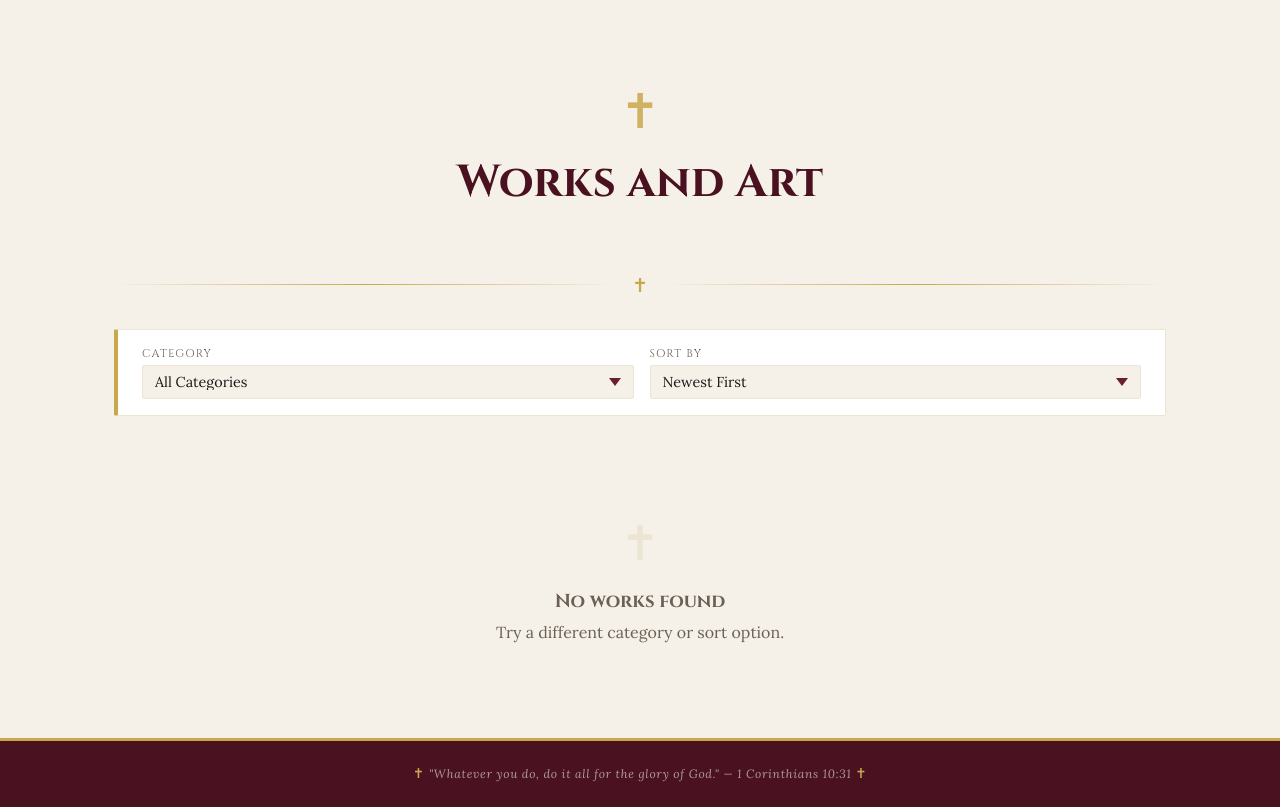
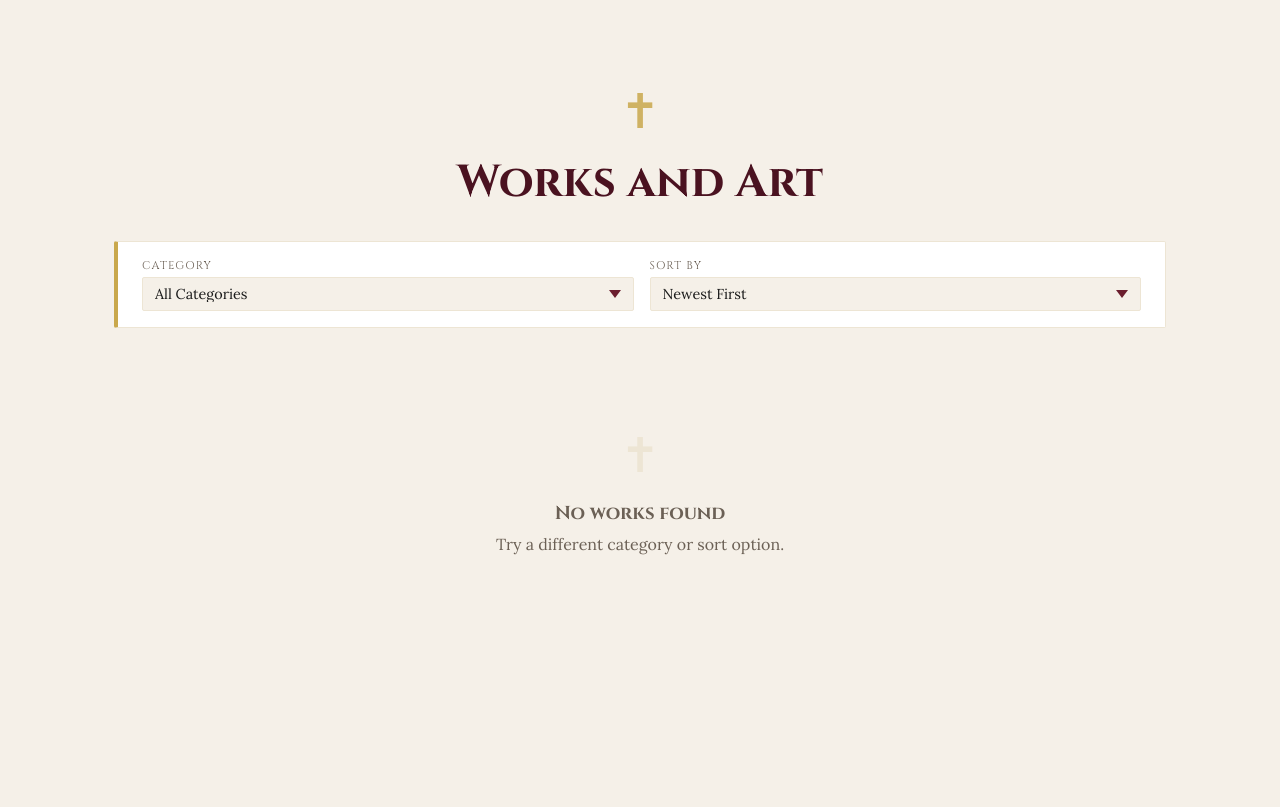
Before and after one commit to Andro-hazem/mahragan-2026, a Django app: page / in a window 1280 px wide. Shown: the part 70-877 px from the top of the page. After the commit the page ends 625 px from the top, so only its background shows below. Run offline with Django 5.2, Linux system fonts and the light colour scheme; data that the repository does not hold is empty.

Commit message:
clear data

```diff
--- a/festival/views.py
+++ b/festival/views.py
@@ -1,4 +1,4 @@
-from django.contrib.auth import login
+from django.contrib.auth import login, logout
 from django.shortcuts import render, get_object_or_404, redirect
 from django.contrib.auth.decorators import login_required
 from django.contrib import messages
@@ -47,6 +47,7 @@ def work_detail(request, pk):
     work = get_object_or_404(Work, pk=pk)
     comments = work.comments.all().order_by('-created_at')
     user_has_voted = False
+    comment_form = CommentForm()
 
     if request.user.is_authenticated:
         user_has_voted = Vote.objects.filter(user=request.user, work=work).exists()
@@ -55,6 +56,7 @@ def work_detail(request, pk):
         'work': work,
         'comments': comments,
         'user_has_voted': user_has_voted,
+        'comment_form': comment_form,
     })
 
 
@@ -96,7 +98,3 @@ def register(request):
     else:
         form = RegisterForm()
     return render(request, 'registration/register.html', {'form': form})
-
-def signout(request):
-    if request.method == 'POST':
-        user = request.user
--- a/templates/base.html
+++ b/templates/base.html
@@ -3,7 +3,7 @@
 <head>
     <meta charset="UTF-8">
     <meta name="viewport" content="width=device-width, initial-scale=1.0">
-    <title>{% block title %}Church Festival{% endblock %}</title>
+    <title>{% block title %}Festival{% endblock %}</title>
     <link href="https://fonts.googleapis.com/css2?family=Cinzel:wght@400;600;700&family=Lora:ital,wght@0,400;0,500;1,400&display=swap" rel="stylesheet">
     <style>
         *, *::before, *::after { box-sizing: border-box; margin: 0; padding: 0; }
@@ -92,26 +92,6 @@
             color: var(--burgundy-dk) !important;
         }
 
-        /* ── CROSS DIVIDER ── */
-        .cross-divider {
-            display: flex;
-            align-items: center;
-            gap: 1rem;
-            margin: 2rem 0;
-        }
-
-        .cross-divider::before,
-        .cross-divider::after {
-            content: '';
-            flex: 1;
-            height: 1px;
-            background: linear-gradient(to right, transparent, var(--gold), transparent);
-        }
-
-        .cross-divider span {
-            color: var(--gold);
-            font-size: 1.2rem;
-        }
 
         /* ── MESSAGES ── */
         .messages {
@@ -226,19 +206,6 @@
             box-shadow: 0 8px 24px rgba(107, 30, 46, 0.12);
         }
 
-        /* ── FOOTER ── */
-        footer {
-            background: var(--burgundy-dk);
-            border-top: 3px solid var(--gold);
-            color: var(--parchment);
-            text-align: center;
-            padding: 1.5rem;
-            font-size: 0.85rem;
-            font-family: 'Cinzel', serif;
-            letter-spacing: 0.05em;
-        }
-
-        footer span { color: var(--gold); }
     </style>
     {% block extra_css %}{% endblock %}
 </head>
@@ -277,14 +244,5 @@
     {% block content %}{% endblock %}
 </main>
 
-<footer>
-
-    <span>✝</span>
-    <small style="opacity:0.6; font-family: 'Lora', serif; font-style:italic; font-size:0.75rem;">
-        "Whatever you do, do it all for the glory of God." — 1 Corinthians 10:31
-    </small>
-    <span>✝</span>
-</footer>
-
 </body>
 </html>
--- a/templates/festival/home.html
+++ b/templates/festival/home.html
@@ -1,6 +1,6 @@
 {% extends 'base.html' %}
 
-{% block title %}Gallery — Church Festival{% endblock %}
+{% block title %}Gallery{% endblock %}
 
 {% block extra_css %}
 <style>
@@ -216,7 +216,7 @@
 
 </div>
 
-<div class="cross-divider"><span>✝</span></div>
+
 
 <form method="GET" action="{% url 'home' %}">
     <div class="filters">
```
Also changed, not shown: db.sqlite3, festival/migrations/0001_initial.py, media/works/Screenshot_816.png (deleted).
